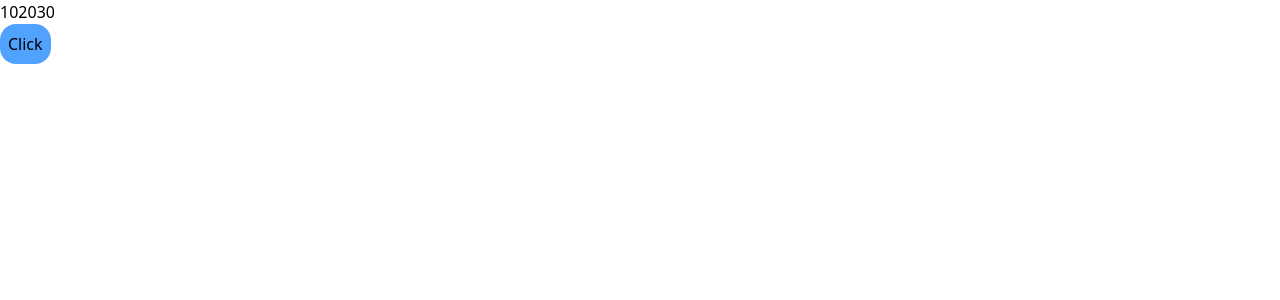
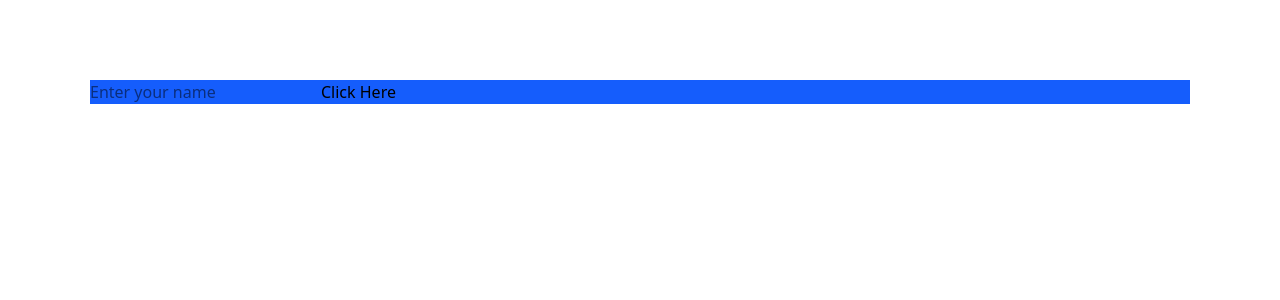
Before and after one commit to shahinchowdory02/React_Function_Sher3001, a React (Vite) app: page / in a window 1280 px wide. Shown: the top 300 px of the page. Built offline with nearby package versions, Linux system fonts and the light colour scheme.

Commit message:
04 03 2026

```diff
--- a/src/App.jsx
+++ b/src/App.jsx
@@ -1,3 +1,18 @@
+import React from "react";
+
+const App = () => {
+  return (
+    <div className="flex text-center mt-20 m-auto max-w-[1100px] bg-blue-600 ">
+      <form>
+        <input id="" type="text" placeholder="Enter your name" />
+        <button>Click Here</button>
+      </form>
+    </div>
+  );
+};
+
+export default App;
+
 // import "./App.css";
 0;
 
@@ -173,26 +188,43 @@
 
 // export default App;
 
-import React, { useState } from "react";
+// import React, { useState } from "react";
 
-const App = () => {
-  const [num, setNum] = useState([10, 20, 30]);
+// const App = () => {
+//   // const [num, setNum] = useState(10);
 
-  const btnClicked = () => {
-    const newNum = [...num];
-    newNum.push(101);
-    setNum(newNum);
-  };
+//   // const btnClicked = () => {
+//   //   setNum(num + 1);
+//   // };
 
-  return (
-    <div>
-      <h1>{num}</h1>
+//   const [num, setNum] = useState(10);
 
-      <button className="bg-blue-400 p-2 rounded-2xl" onClick={btnClicked}>
-        Click
-      </button>
-    </div>
-  );
-};
+//   const btnClicked = () => {
+//     setNum((prev) => prev + 1);
+//     setNum((prev) => prev + 1);
+//     setNum((prev) => prev + 1);
+//   };
 
-export default App;
+//   // const btnClicked = () => {
+//   //   const newNum = [...num];
+//   //   newNum.push(101);
+//   //   setNum(newNum);
+//   // };
+//   // const [num, setNum] = useState({ user: "Shahin", age: 20 });
+
+//   // const btnClicked = () => {
+//   //   setNum((prev) => ({ ...prev, age: 50 }));
+//   // };
+
+//   return (
+//     <div>
+//       <h1>{num}</h1>
+
+//       <button className="bg-blue-400 p-2 rounded-2xl" onClick={btnClicked}>
+//         Click
+//       </button>
+//     </div>
+//   );
+// };
+
+// export default App;
```
